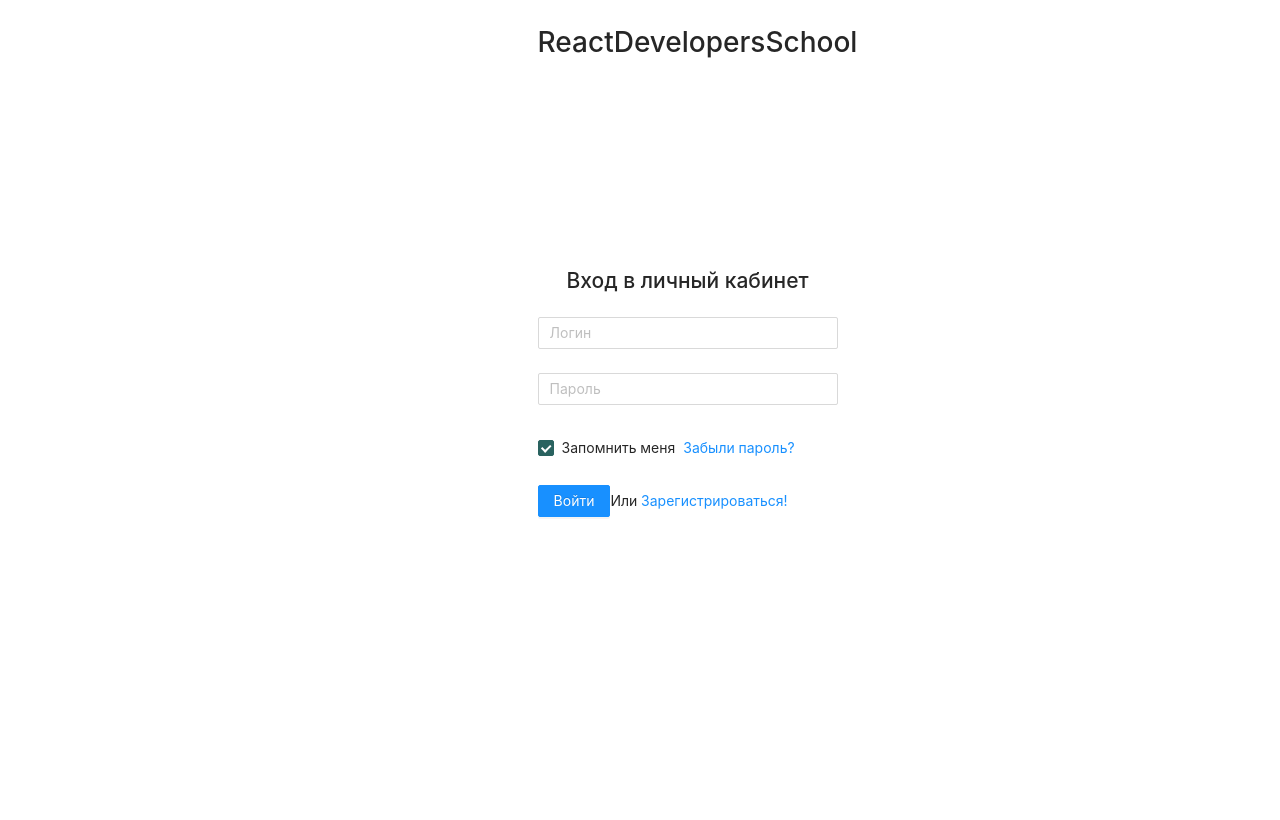
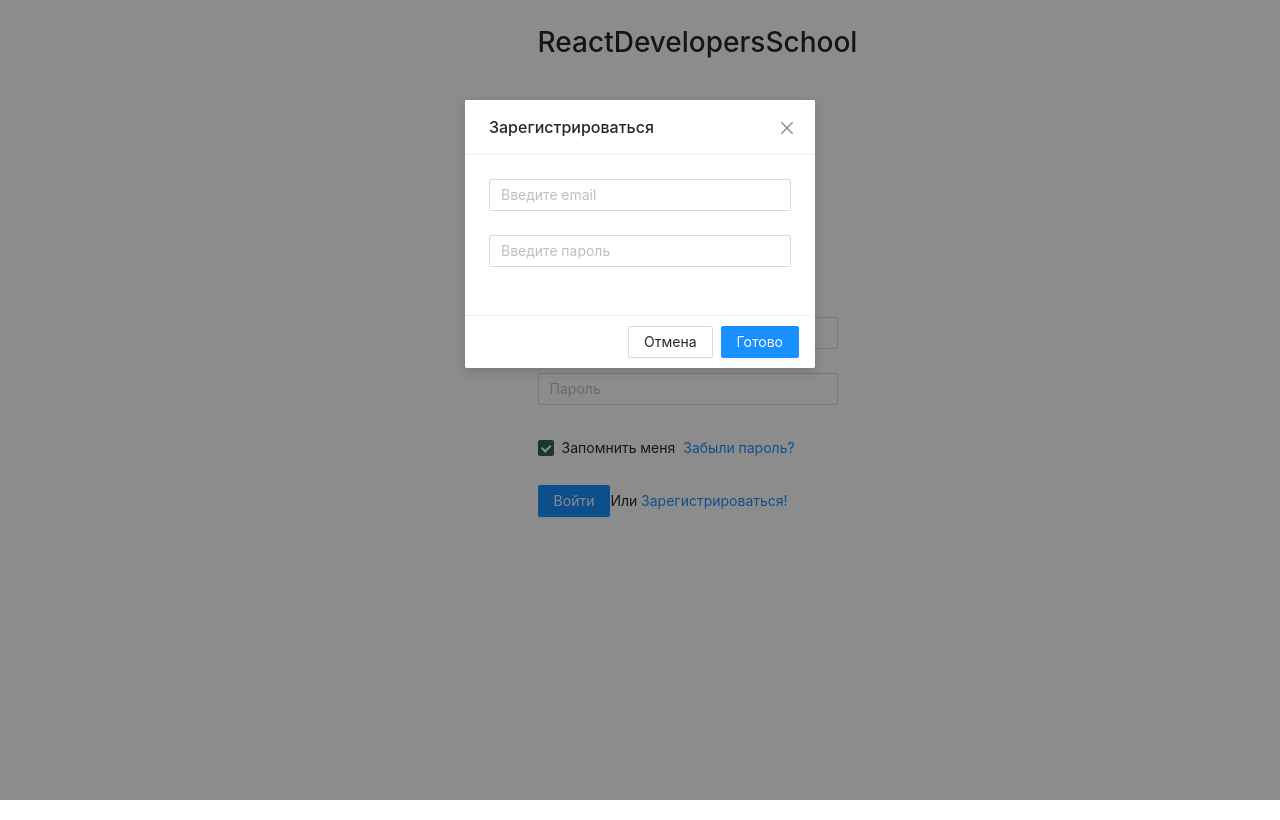
Before and after one commit to DeveloperIgorR/online-school, a React (Create React App) app: page /auth in a window 1280 px wide. Both pictures are taken after a click on the link "Зарегистрироваться!". Built offline with nearby package versions, Linux system fonts and the light colour scheme.

Commit message:
auth add

```diff
--- a/src/components/MainTable/MainTable.jsx
+++ b/src/components/MainTable/MainTable.jsx
@@ -9,6 +9,9 @@ const MainTable = ({ students, setStudents, setSearchName }) => {
 
   const [visible, setVisible] = useState(false)
   const [confirmLoading, setConfirmLoading] = useState(false)
+  const handleCancel = () => {
+    setVisible(false)
+  }
 
   const [name, setName] = useState('')
   const [Telegram, setTelegram] = useState('')
@@ -52,10 +55,6 @@ const MainTable = ({ students, setStudents, setSearchName }) => {
     catch (e) {
       console.log(e)
     }
-  }
-
-  const handleCancel = () => {
-    setVisible(false)
   }
 
   const dataSource = students.map(item => ({ ...item, key: item._id }))
--- a/src/pages/Authorization/Authorization.jsx
+++ b/src/pages/Authorization/Authorization.jsx
@@ -1,12 +1,28 @@
 import React from 'react'
-import { Form, Input, Button, Checkbox } from 'antd'
+import { Form, Input, Button, Checkbox, Modal } from 'antd'
 import a from './Authorization.module.css'
+import { instance } from '../../services/instance'
+import { useState } from 'react/cjs/react.development'
+import FormItem from 'antd/lib/form/FormItem'
 
 
 const Authorization = () => {
-    // const onFinish = (values) => {
-    //     console.log('Received values of form: ', values);
-    // };
+
+    const [email,setEmail] = useState('')
+    const [password,setPasword] = useState('')
+    const [visible, setVisible] = useState(false)
+    const [confirmLoading, setConfirmLoading] = useState(false)
+    const handleCancel = () => {
+        setVisible(false)
+    }
+
+    async function userAuth() {
+        const response = await instance.post()
+    }
+
+    async function createUser() {
+        const response = await instance.post()
+    }
 
     return (
         <>
@@ -16,7 +32,6 @@ const Authorization = () => {
                 name="normal_login"
                 className={a.loginForm}
                 initialValues={{ remember: true }}
-            // onFinish={onFinish}
             >
                 <Form.Item
                     name="Логин:"
@@ -45,13 +60,32 @@ const Authorization = () => {
                 </Form.Item>
 
                 <Form.Item>
-                    <Button type="primary" htmlType="submit">
+                    <Button onClick={() => userAuth()} type="primary" htmlType="submit">
                         Войти
                     </Button>
-                        Или
-                    <a >  Зарегистрироваться!</a>
+                    Или
+                    <a onClick={() => setVisible(true)}> Зарегистрироваться!</a>
                 </Form.Item>
             </Form>
+            <Modal
+                visible={visible}
+                setVisible={setVisible}
+                title="Зарегистрироваться"
+                onOk={createUser}
+                confirmLoading={confirmLoading}
+                onCancel={handleCancel}
+                cancelText={'Отмена'}
+                okText={'Готово'}
+                width={350}
+            >
+                <FormItem>
+                    <Input placeholder="Введите email" />
+                </FormItem>
+                <FormItem>
+                    <Input placeholder="Введите пароль" />
+                </FormItem>
+
+            </Modal>
         </>
     );
 }
```
